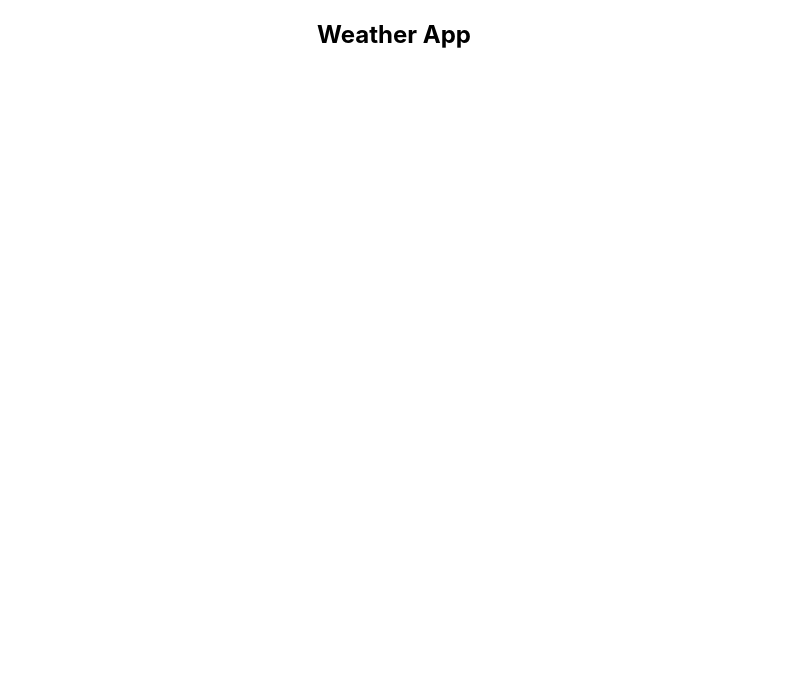
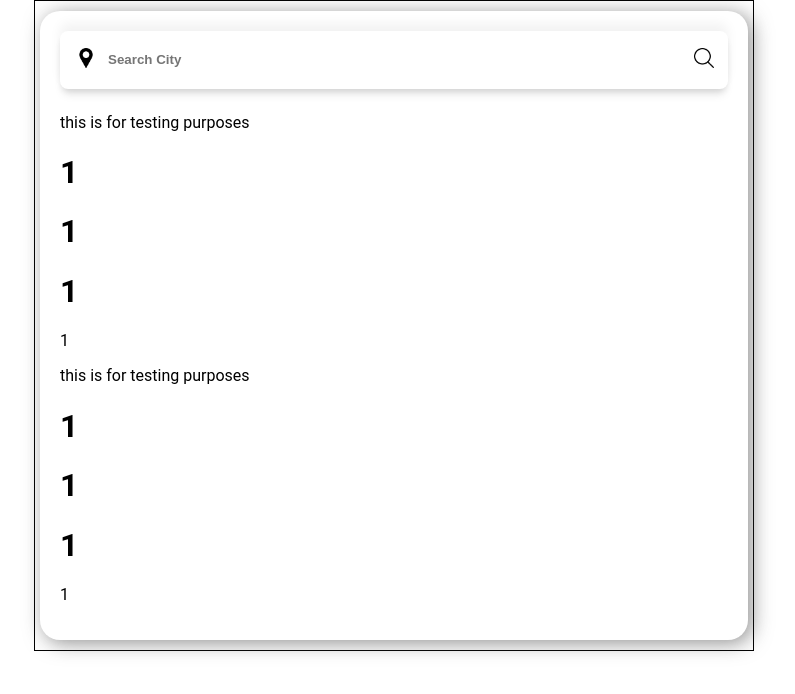
Before and after one commit to Rohit-0310/Weather-App, a React (Create React App) app: page / in a window 1280 px wide. Shown: the top 694 px of the page, without its empty margins (246-1041 px from the left). Built offline with nearby package versions, Linux system fonts and the light colour scheme.

Commit message:
Search ui

```diff
--- a/src/App.jsx
+++ b/src/App.jsx
@@ -1,12 +1,15 @@
-import logo from './logo.svg';
 import './App.css';
+import HomePage from './Components/HomePage';
 
 function App() {
-  return (
-    <div className="App">
-      <h2>Weather App</h2>
-    </div>
-  );
+    return (
+        <div
+        // className="App"
+        >
+            {/* <h2>Weather App</h2> */}
+            <HomePage />
+        </div>
+    );
 }
 
 export default App;
--- /dev/null
+++ b/src/Components/HomePage.css
@@ -0,0 +1,17 @@
+.home_top{
+    padding:10px 5px 10px 5px;
+    max-width: 720px;
+    margin: 0 auto;
+    min-height: 50vh;
+    font-family: 'Roboto', sans-serif !important;
+  	box-sizing: border-box;
+    border: 1px solid #000;
+}
+.card{
+    background-color: #fff;
+    box-shadow: 4px 3px 20px #3535358c;
+    border-radius: 20px;
+    box-sizing: border-box;
+    padding: 20px;
+    /* width: 720px; */
+}
--- /dev/null
+++ b/src/Components/HomePage.jsx
@@ -0,0 +1,32 @@
+import React from 'react'
+import Search from './Search'
+import "./HomePage.css"
+const HomePage = () => {
+    return (
+        <div>
+            <div className="home_top">
+                <div className="card">
+
+                    <Search/>
+                    <p>this is for testing purposes</p>
+                    <h1>1</h1>
+                    <h1>1</h1>
+                    <h1>1</h1>
+                    <p>1</p>
+                    <p>this is for testing purposes</p>
+                    <h1>1</h1>
+                    <h1>1</h1>
+                    <h1>1</h1>
+                    <p>1</p>
+
+
+                </div>
+            </div>
+
+
+
+        </div>
+    )
+}
+
+export default HomePage
--- /dev/null
+++ b/src/Components/Search.css
@@ -0,0 +1,40 @@
+.InputSearch{
+    box-shadow: 0 8px 10px -3px rgb(0 0 0 / 10%),
+    0 4px 6px -2px rgb(0 0 0 / 10%),
+     0 -8px 12px 0 rgb(0 0 0 / 5%),
+     0 -2px 3px -2px rgb(0 0 0 / 1%);
+    border-radius: 8px;
+    border: none;
+    display: block;
+    height: 0.1rem;
+    padding: 28px 28px 28px 48px;
+    font-weight: 600;
+    text-transform: capitalize;
+    transition: box-shadow .2s ease;
+    width: 90%;
+}
+.SearchMain{
+    display: flex;
+    align-items: center;
+    position: relative;
+    margin-bottom: 1.5rem;
+}
+.SearchButton{
+    background: 0 0;
+    border: none;
+    position: absolute;
+    right: .5rem;
+    margin: 0;
+
+}
+
+.SearchMain > div{
+    position: absolute;
+    /* font-size: 1.8rem; */
+    left: 1rem;
+}
+.LocIcon{
+    height: 1.25rem;
+    width: 1.25rem;
+
+}
--- /dev/null
+++ b/src/Components/Search.jsx
@@ -0,0 +1,21 @@
+import React from 'react'
+import pinloc from "../ICON/pin.png";
+import searchIcon from "../ICON/search-interface-symbol.png"
+import "./Search.css"
+const Search = () => {
+  return (
+    <div>
+        <div>
+            <div className="SearchMain">
+                <div> <img className="LocIcon"  src={pinloc} alt="location" /></div>
+                <input className="InputSearch" type="text" placeholder="Search City" />
+                <button className="SearchButton" type="button">
+                    <img className="LocIcon" src={searchIcon} alt="search" />
+                </button>
+            </div>
+        </div>
+    </div>
+  )
+}
+
+export default Search
```
Also changed, not shown: src/ICON/pin.png (added), src/ICON/search-interface-symbol.png (added).
